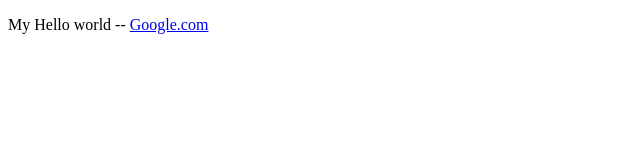
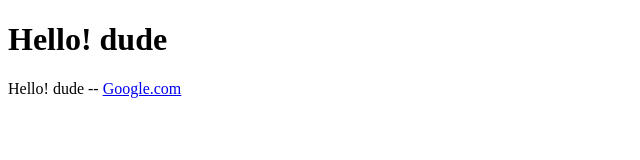
Before and after one commit to donmarcos/vueclass, a plain HTML site: page index.html in a window 1280 px wide. Shown: the whole page, without its empty margins (0-640 px from the left). Drawn offline with nearby package versions, Linux system fonts and the light colour scheme.

Commit message:
video 14 data var msg render twice different value

```diff
--- a/index.html
+++ b/index.html
@@ -7,6 +7,7 @@
 
   <div id="root">
    <p>
+   	<h1> {{ msg }} </h1>
     {{ sayHello() }} -- <a :href="link" >Google.com</a>
    </p>
   </div>
--- a/main.js
+++ b/main.js
@@ -9,7 +9,9 @@ new Vue({
    methods: {
 
        sayHello: function (){
-       	 return 'My Hello world';
+         this.msg = "Hello! dude";
+       	 return this.msg;
        },
+
     }
 })
```
